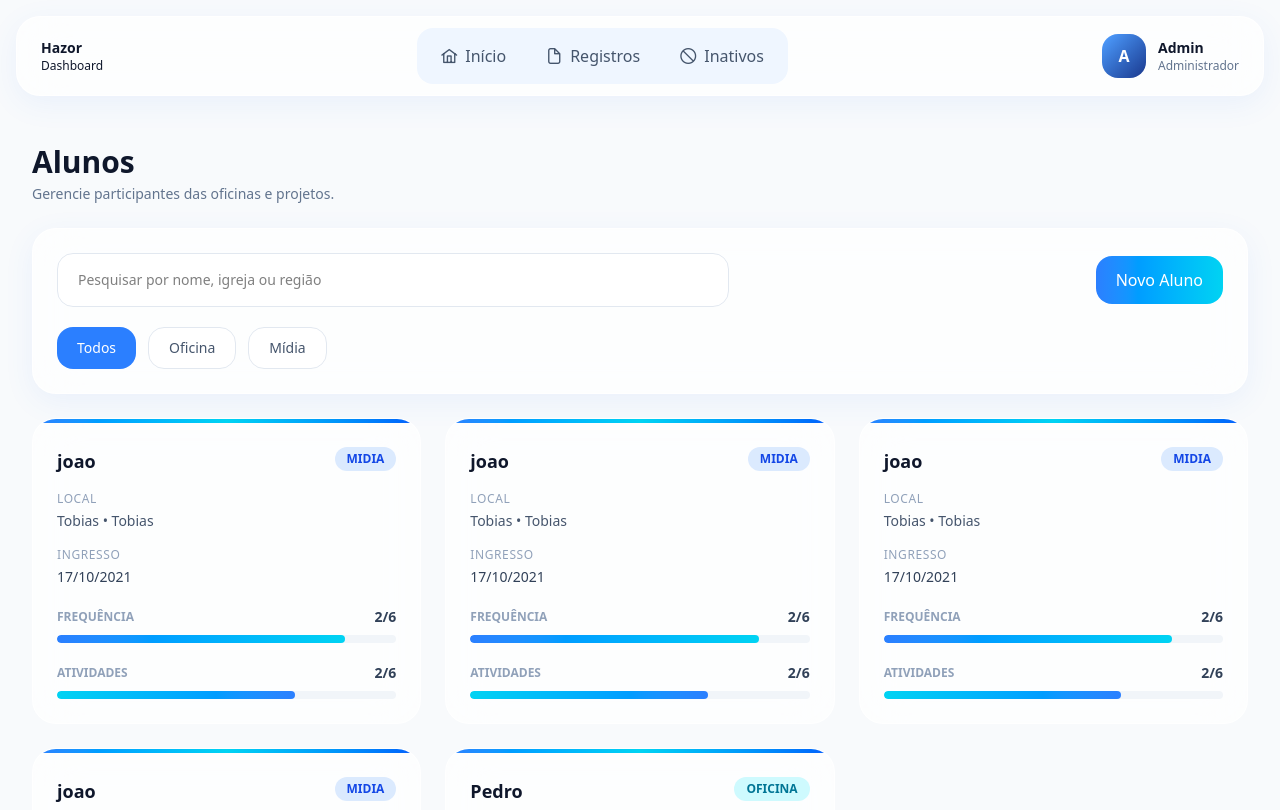
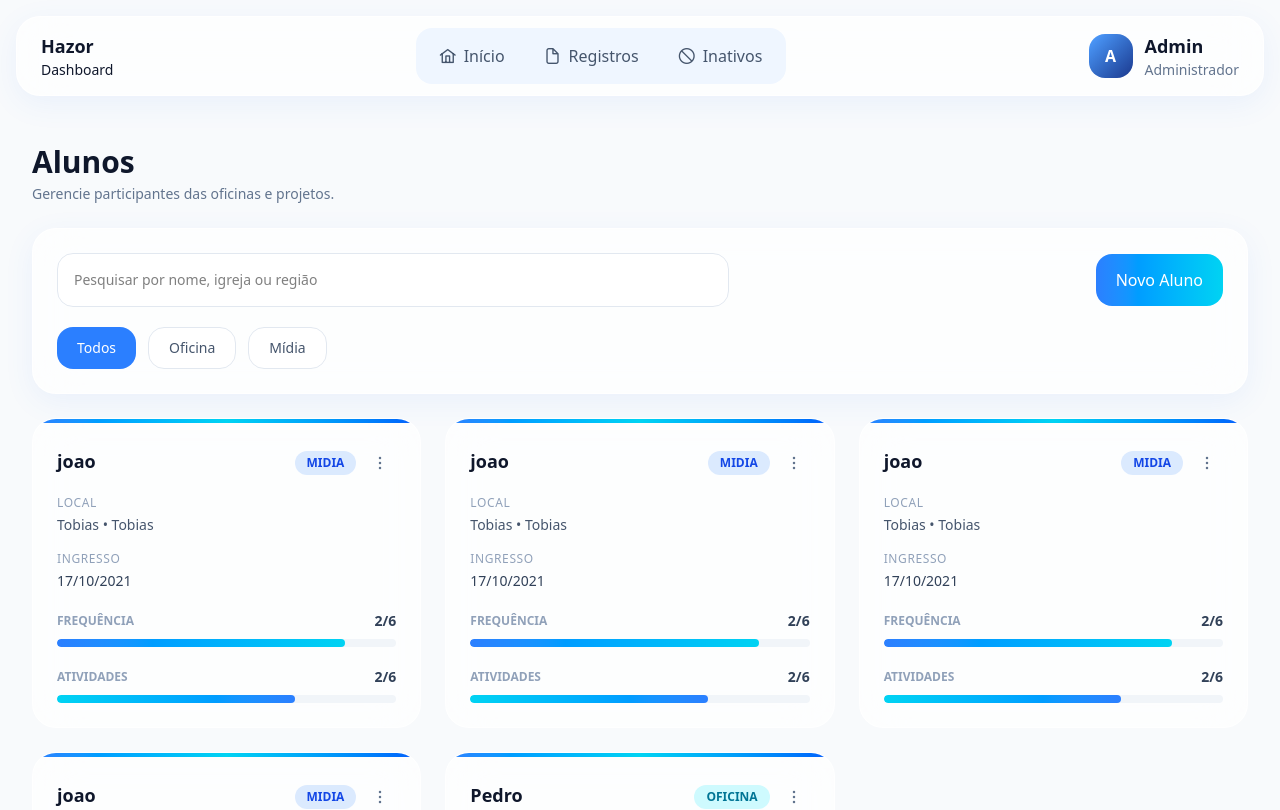
Before and after one commit to panyfmc/hazor, an Angular app: page / in a window 1280 px wide. Shown: the top 810 px of the page. Built offline with nearby package versions, Linux system fonts and the light colour scheme.

Commit message:
feat: botao de edicao de card

```diff
--- a/src/app/core/layout/topbar/topbar.html
+++ b/src/app/core/layout/topbar/topbar.html
@@ -17,11 +17,11 @@
       <div>
         <span class="hidden sm:block">
 
-          <p class="text-sm font-semibold text-slate-900">
+          <p class="text-lg font-semibold text-slate-900">
             Hazor
           </p>
 
-          <p class="text-xs text-slate-900">
+          <p class="text-sm text-slate-900">
             Dashboard
           </p>
 
@@ -87,11 +87,11 @@
       </div>
 
       <div class="hidden lg:block">
-        <p class="text-sm font-semibold text-slate-900">
+        <p class="text-lg font-semibold text-slate-900">
           Admin
         </p>
 
-        <p class="text-xs text-slate-500">
+        <p class="text-sm text-slate-500">
           Administrador
         </p>
 
--- a/src/app/features/alunos/alunos.html
+++ b/src/app/features/alunos/alunos.html
@@ -1,97 +1,70 @@
-<div class="mx-auto w-full p-8">
+<div class="mx-auto w-full p-4 sm:p-8">
 
-  <!-- HEADER -->
   <div class="mb-6">
-
     <h1 class="text-3xl font-bold text-slate-900">
       Alunos
     </h1>
-
     <p class="mt-1 text-sm text-slate-500">
       Gerencie participantes das oficinas e projetos.
     </p>
-
   </div>
 
-  <!-- FILTROS -->
+
   <section
-    class="mb-6 rounded-3xl border border-white/70 bg-white/70 p-6 backdrop-blur-xl shadow-[0_8px_30px_rgba(59,130,246,0.08)]">
+    class="mb-6 rounded-3xl border border-white/70 bg-white/70 p-4 sm:p-6 backdrop-blur-xl shadow-[0_8px_30px_rgba(59,130,246,0.08)]">
 
-    <div class="flex flex-col gap-4 lg:flex-row lg:items-center lg:justify-between">
+    <div class="flex flex-col gap-3 lg:flex-row lg:items-center lg:justify-between">
 
-      <!-- PESQUISA -->
       <div class="w-full lg:max-w-2xl">
-
         <input
           type="text"
           placeholder="Pesquisar por nome, igreja ou região"
-          class="w-full rounded-2xl border border-slate-200 bg-white/80 px-5 py-4 text-sm outline-none transition focus:border-blue-400 focus:ring-4 focus:ring-blue-100">
-
+          class="w-full rounded-2xl border border-slate-200 bg-white/80 px-4 py-4 text-sm outline-none transition focus:border-blue-400 focus:ring-4 focus:ring-blue-100">
       </div>
 
-      <!-- BOTÃO -->
       <button
-        class="rounded-2xl bg-gradient-to-r from-blue-500 to-cyan-400 px-5 py-3 font-medium text-white transition hover:scale-[1.02]">
-
+        class="w-full lg:w-auto rounded-2xl bg-gradient-to-r from-blue-500 to-cyan-400 px-5 py-3.5 font-medium text-white transition hover:scale-[1.02]">
         Novo Aluno
-
       </button>
 
     </div>
 
-    <!-- CHIPS -->
-    <div class="mt-5 flex flex-wrap gap-3">
-
+    <div class="mt-5 flex flex-wrap gap-2 sm:gap-3">
       <button
         class="rounded-2xl bg-blue-500 px-5 py-2.5 text-sm font-medium text-white">
-
         Todos
-
       </button>
 
       <button
         class="rounded-2xl border border-slate-200 bg-white px-5 py-2.5 text-sm font-medium text-slate-600">
-
         Oficina
-
       </button>
 
       <button
         class="rounded-2xl border border-slate-200 bg-white px-5 py-2.5 text-sm font-medium text-slate-600">
-
         Mídia
-
       </button>
-
     </div>
 
   </section>
 
-     <!-- RESPONSIVIDADE DOS CARDS -->
   <div
     class="grid gap-6"
-     style="grid-template-columns: repeat(auto-fill, minmax(340px, 1fr));">
+    style="grid-template-columns: repeat(auto-fill, minmax(min(100%, 340px), 1fr));">
 
     @for(aluno of alunos; track aluno.nome){
-
         <app-aluno-card
-
         [nome]="aluno.nome"
         [igreja]="aluno.igreja"
         [regiao]="aluno.regiao"
         [dataIngresso]="aluno.dataIngresso"
         [frequenciaAtual]="aluno.frequenciaAtual"
         [frequenciaMeta]="aluno.frequenciaMeta"
-
         [atividadesAtual]="aluno.atividadesAtual"
         [atividadesMeta]="aluno.atividadesMeta"
-
         [grupo]="aluno.grupo">
-
         </app-aluno-card>
-
     }
-
-    </div>
+  </div>
 
 </div>
--- a/src/app/features/alunos/components/aluno-card/aluno-card.html
+++ b/src/app/features/alunos/components/aluno-card/aluno-card.html
@@ -24,29 +24,35 @@
     <div class="flex items-start justify-between">
 
   <div>
+    <h3 class="text-lg font-bold text-slate-900">
+      {{ nome }}
+    </h3>
+  </div>
 
-        <h3
-          class="text-lg font-bold text-slate-900">
-
-          {{ nome }}
-
-        </h3>
-
-
-      </div>
+  <div class="flex items-center gap-2">
 
     <span
       class="rounded-full px-3 py-1 text-xs font-semibold"
-
       [class]="
         grupo === 'MIDIA'
         ? 'bg-blue-100 text-blue-700'
         : 'bg-cyan-100 text-cyan-700'
       ">
+      {{ grupo }}
+    </span>
 
-        {{ grupo }}
+    <button
+      type="button"
+      class="rounded-full p-1.5 text-slate-500 hover:bg-slate-100 cursor-pointer hover:text-slate-700 transition-colors focus:outline-none"
+      >
 
-      </span>
+      <svg xmlns="http://www.w3.org/2000/svg" fill="none" viewBox="0 0 24 24" stroke-width="1.5" stroke="currentColor" class="w-5 h-5">
+        <path stroke-linecap="round" stroke-linejoin="round" d="M12 6.75a.75.75 0 1 1 0-1.5.75.75 0 0 1 0 1.5ZM12 12.75a.75.75 0 1 1 0-1.5.75.75 0 0 1 0 1.5ZM12 18.75a.75.75 0 1 1 0-1.5.75.75 0 0 1 0 1.5?" />
+      </svg>
+
+    </button>
+
+  </div>
 
 </div>
 
```
Lines whose indentation alone changed are shown as unchanged.
